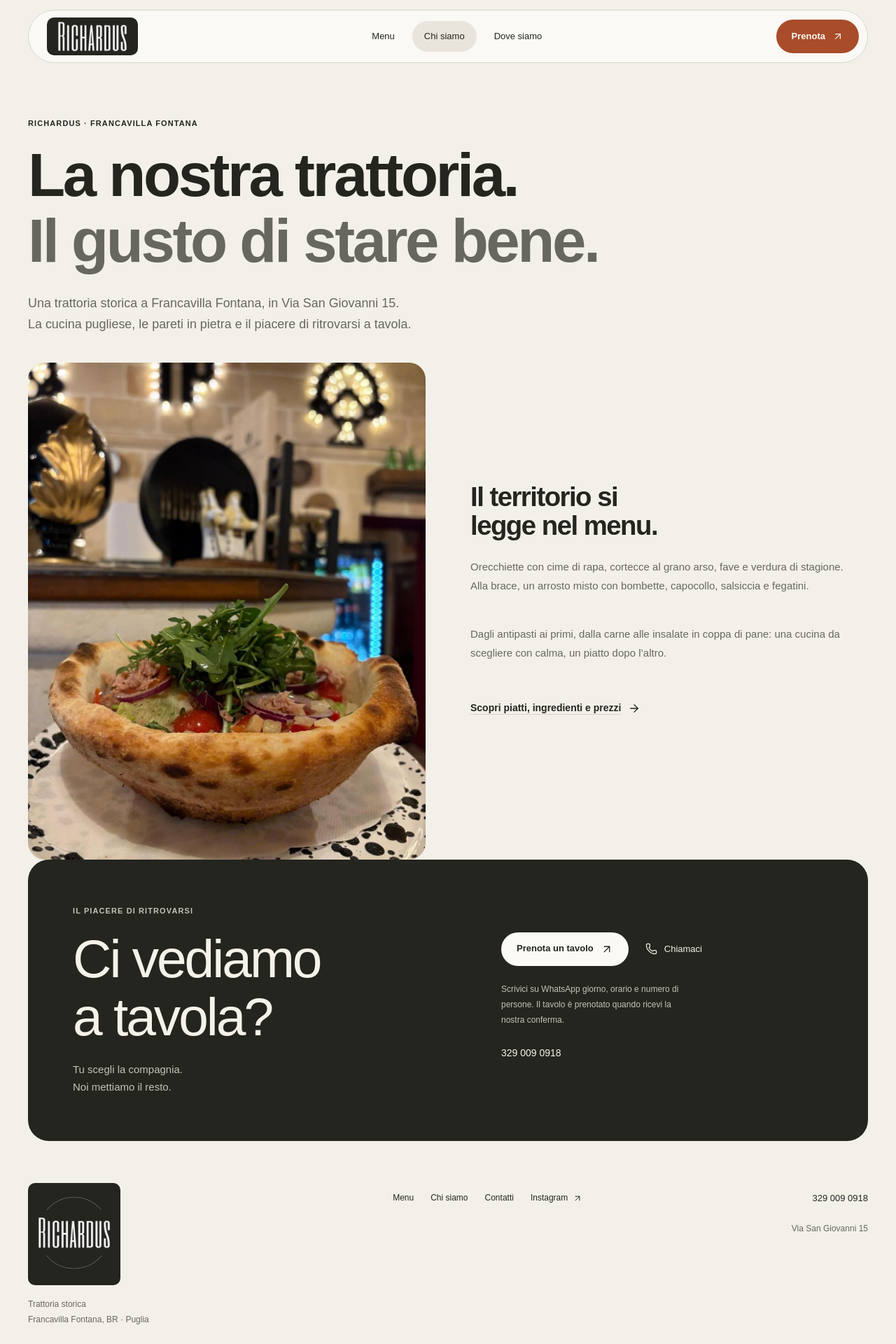
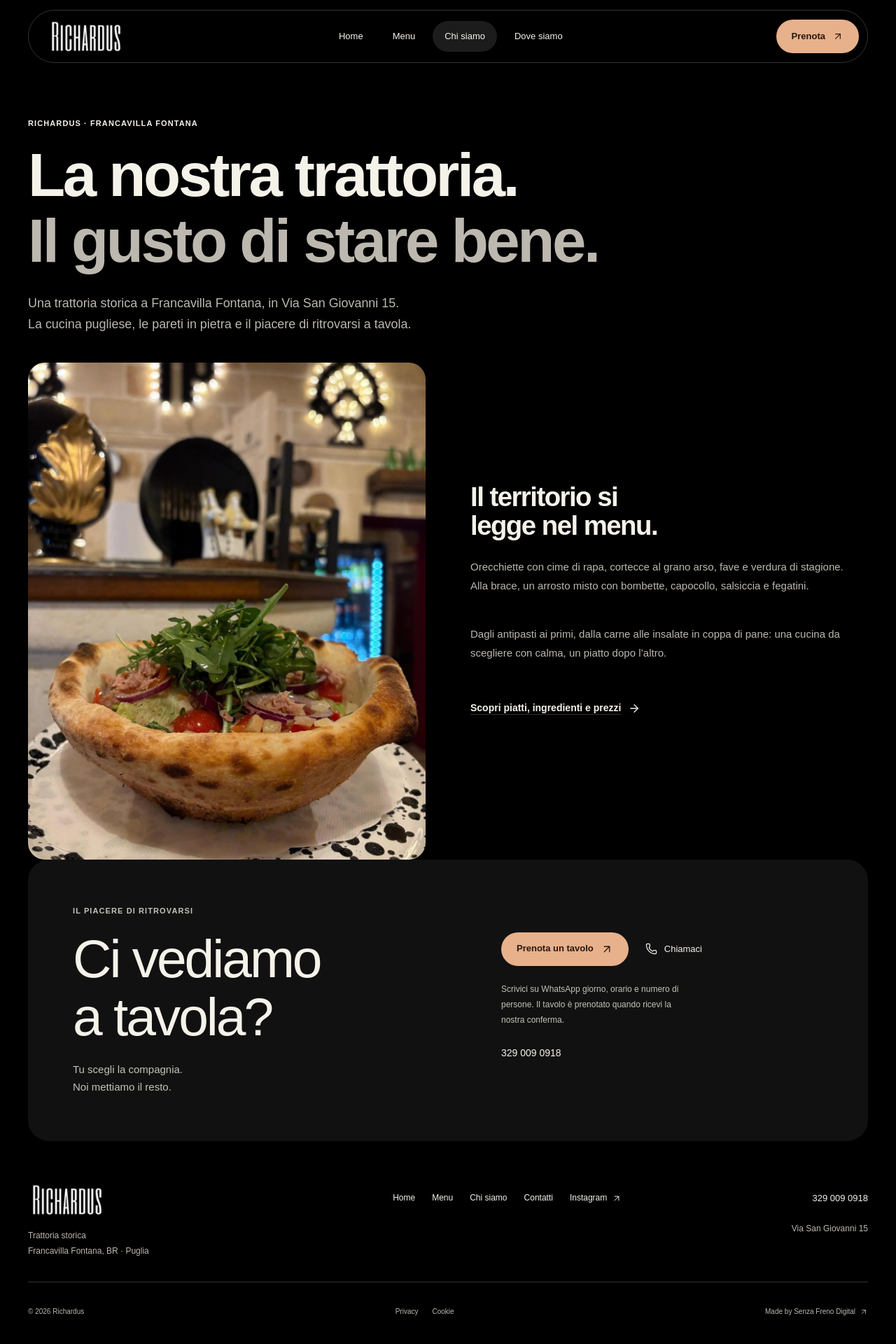
Before and after one commit to FrancescoPalasciano/richardus, a Next.js app: page /chi-siamo in a window 1280 px wide. Shown: the top 1920 px of the page at 70% size. Built offline with nearby package versions, Linux system fonts and the light colour scheme; a web font is replaced by a local one.

Commit message:
feat: apply black theme and horizontal Richardus branding

```diff
--- a/src/app/globals.css
+++ b/src/app/globals.css
@@ -4,11 +4,8 @@
   display: inline-flex;
   align-items: center;
   justify-content: center;
-  padding: 5px 9px;
-  width: 130px;
-  height: 54px;
-  background: var(--dark);
-  border-radius: var(--radius-sm);
+  width: 112px;
+  height: 48px;
   vertical-align: middle;
 }
 .brand-logo img {
@@ -16,34 +13,26 @@
   height: 44px;
   object-fit: contain;
 }
-.brand-logo-full {
-  width: 132px;
-  height: 146px;
-}
-.brand-logo-full img {
-  width: 120px;
-  height: 134px;
-}
 
 :root {
-  --background: #f3f0ea;
-  --foreground: #24251f;
-  --surface: #fbf9f5;
-  --surface-secondary: #eae5dc;
-  --surface-elevated: #ffffff;
-  --muted: #eae5dc;
-  --muted-foreground: #68675f;
-  --primary: #a94c2a;
-  --primary-foreground: #fffaf5;
-  --accent: #e7b18c;
-  --accent-foreground: #512b1c;
-  --border: #d8d4cc;
-  --ring: #a94c2a;
-  --dark: #24251f;
+  --background: #000000;
+  --foreground: #f5f2ea;
+  --surface: #101010;
+  --surface-secondary: #1c1c1c;
+  --surface-elevated: #151515;
+  --muted: #1c1c1c;
+  --muted-foreground: #bcb8af;
+  --primary: #e7b18c;
+  --primary-foreground: #28160e;
+  --accent: #3d291f;
+  --accent-foreground: #f2d4bd;
+  --border: #333333;
+  --ring: #e7b18c;
+  --dark: #111111;
   --dark-foreground: #f5f2ea;
   --dark-muted: #c3c3b7;
-  --olive: #e3e6d7;
-  --olive-foreground: #424b35;
+  --olive: #242b20;
+  --olive-foreground: #d8dfc9;
   --overlay: rgb(24 24 21 / 42%);
   --brand-green: var(--dark);
   --radius: 1rem;
@@ -84,7 +73,7 @@
     box-sizing: border-box;
   }
   html {
-    color-scheme: light;
+    color-scheme: dark;
     scroll-behavior: smooth;
     scrollbar-color: var(--muted-foreground) var(--background);
     scrollbar-width: thin;
@@ -268,8 +257,8 @@
   background: var(--surface-secondary);
 }
 .ui-button-light {
-  background: var(--surface);
-  color: var(--foreground);
+  background: var(--primary);
+  color: var(--primary-foreground);
 }
 .ui-button-light:hover {
   background: var(--accent);
--- a/src/components/Brand.tsx
+++ b/src/components/Brand.tsx
@@ -1,15 +1,10 @@
 import Image from "next/image";
 import logo from "@/app/images/logo.webp";
-import fullLogo from "@/app/images/logointero.webp";
 
-export default function Brand({ full = false }: { full?: boolean }) {
+export default function Brand() {
   return (
-    <span className={full ? "brand-logo brand-logo-full" : "brand-logo"}>
-      <Image
-        src={full ? fullLogo : logo}
-        alt="Richardus"
-        sizes={full ? "120px" : "112px"}
-      />
+    <span className="brand-logo">
+      <Image src={logo} alt="Richardus" sizes="112px" />
     </span>
   );
 }
--- a/src/components/Footer.tsx
+++ b/src/components/Footer.tsx
@@ -10,7 +10,7 @@ export default function Footer() {
       <div className={styles.top}>
         <div className={styles.brand}>
           <Link href="/" aria-label="Richardus, torna alla home">
-            <Brand full />
+            <Brand />
           </Link>
           <p>
             Trattoria storica
@@ -19,6 +19,7 @@ export default function Footer() {
           </p>
         </div>
         <nav aria-label="Navigazione del footer">
+          <Link href="/">Home</Link>
           <Link href="/menu">Menu</Link>
           <Link href="/chi-siamo">Chi siamo</Link>
           <Link href="/#contatti">Contatti</Link>
--- a/src/components/Header.module.css
+++ b/src/components/Header.module.css
@@ -10,7 +10,7 @@
   margin: 14px auto 0;
   min-height: 68px;
   padding: 10px 12px 10px 22px;
-  background: var(--surface);
+  background: var(--background);
   border: 1px solid var(--border);
   border-radius: var(--radius-pill);
   transition:
@@ -20,7 +20,7 @@
 }
 .header[data-scrolled="true"] {
   min-height: 62px;
-  background: var(--surface-elevated);
+  background: var(--background);
   box-shadow: var(--shadow-soft);
 }
 .desktopNav,
@@ -34,6 +34,7 @@
 .mobileSheet {
   display: flex;
   flex-direction: column;
+  background: var(--background);
 }
 .mobileLinks {
   display: grid;
@@ -86,7 +87,7 @@
 .dock[hidden] {
   display: none;
 }
-@media (min-width: 768px) {
+@media (min-width: 1024px) {
   .header {
     min-height: 76px;
     padding-inline: 26px 12px;
--- a/src/components/Header.tsx
+++ b/src/components/Header.tsx
@@ -18,6 +18,7 @@ import styles from "./Header.module.css";
 import Brand from "./Brand";
 
 const links = [
+  { href: "/", label: "Home" },
   { href: "/menu", label: "Menu" },
   { href: "/chi-siamo", label: "Chi siamo" },
   { href: "/#contatti", label: "Dove siamo" },
@@ -107,7 +108,7 @@ export default function Header() {
             </SheetTrigger>
             <SheetContent className={styles.mobileSheet}>
               <DialogTitle>
-                <Brand full />
+                <Brand />
               </DialogTitle>
               <DialogDescription>
                 Trattoria storica a Francavilla Fontana.
```
